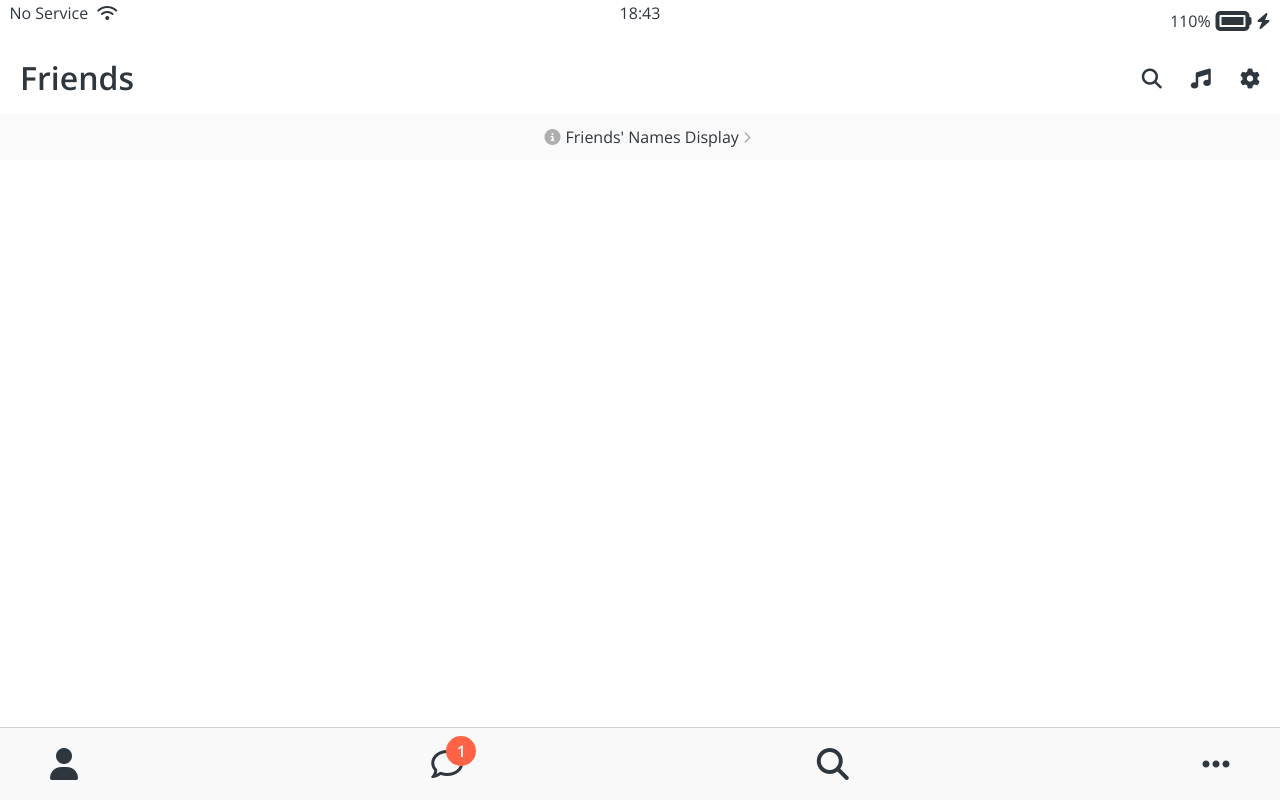
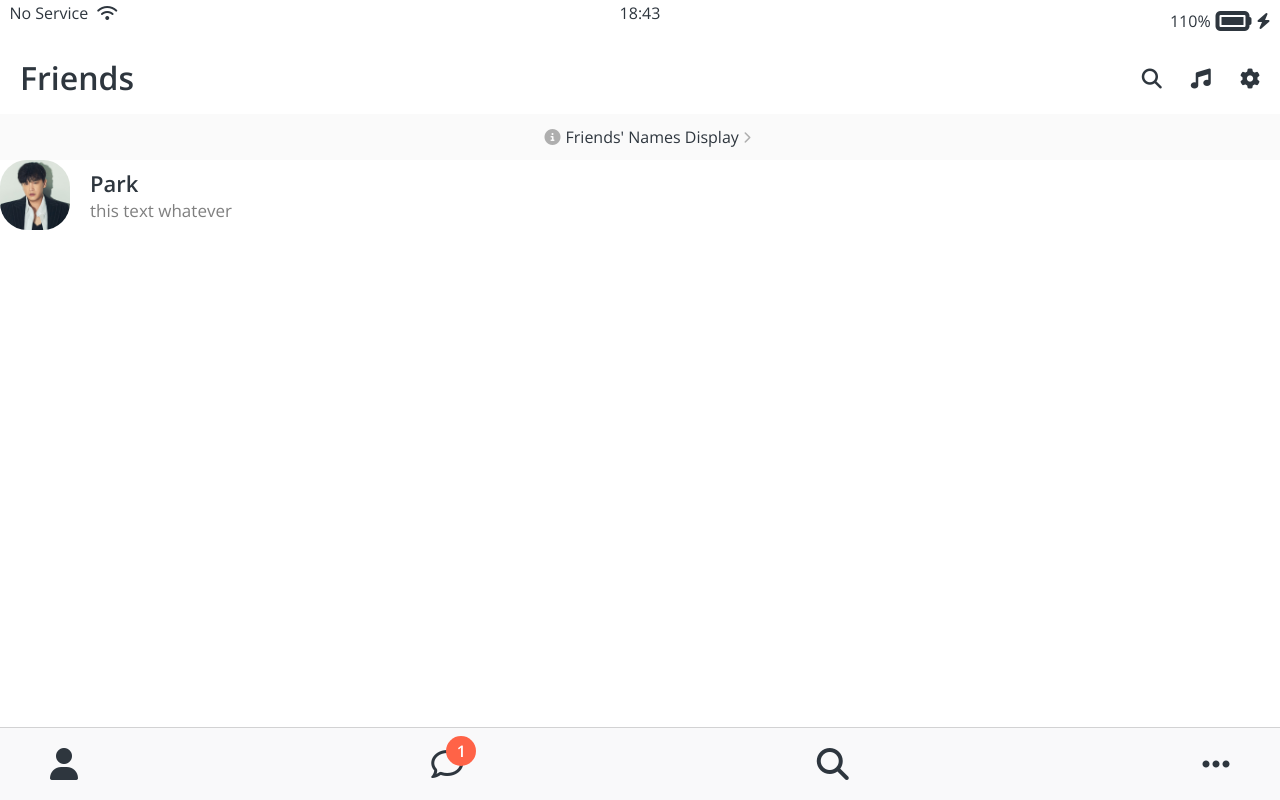
Before and after one commit to Park-min-hyoung/cocoaTalk, a plain HTML site: page friends.html in a window 1280 px wide. Drawn offline with nearby package versions, Linux system fonts and the light colour scheme.

Commit message:
friends 페이지 작업중: User Component part 1

```diff
--- /dev/null
+++ b/css/components/user-component.css
@@ -0,0 +1,23 @@
+.user-componen,
+.user-component__column:first-child {
+  display: flex;
+  align-items: center;
+}
+
+.user-component__avatar {
+  width: 70px;
+  height: 70px;
+  border-radius: 27px;
+  margin-right: 20px;
+}
+
+.user-component__title {
+  font-weight: 600;
+  font-size: 22px;
+}
+
+.user-component__subtitle {
+  margin-top: 8px;
+  font-size: 17px;
+  color: rgba(0, 0, 0, 0.5);
+}
--- a/css/styles.css
+++ b/css/styles.css
@@ -7,6 +7,7 @@
 @import "components/status-bar.css";
 @import "components/nav-bar.css";
 @import "components/screen-header.css";
+@import "components/user-component.css";
 
 /* Screens */
 @import "screens/login.css";
--- a/friends.html
+++ b/friends.html
@@ -42,6 +42,17 @@
       <i class="fas fa-chevron-right fa-xs"></i>
     </a>
 
+    <div class="user-component">
+      <div class="user-component__column">
+        <img src="img/이수.jpg" class="user-component__avatar" />
+        <div class="user-component__text">
+          <h4 class="user-component__title">Park</h4>
+          <h6 class="user-component__subtitle">this text whatever</h6>
+        </div>
+      </div>
+      <div class="user-component__column"></div>
+    </div>
+
     <nav class="nav">
       <ul class="nav__list">
         <li class="nav__btn">
```
